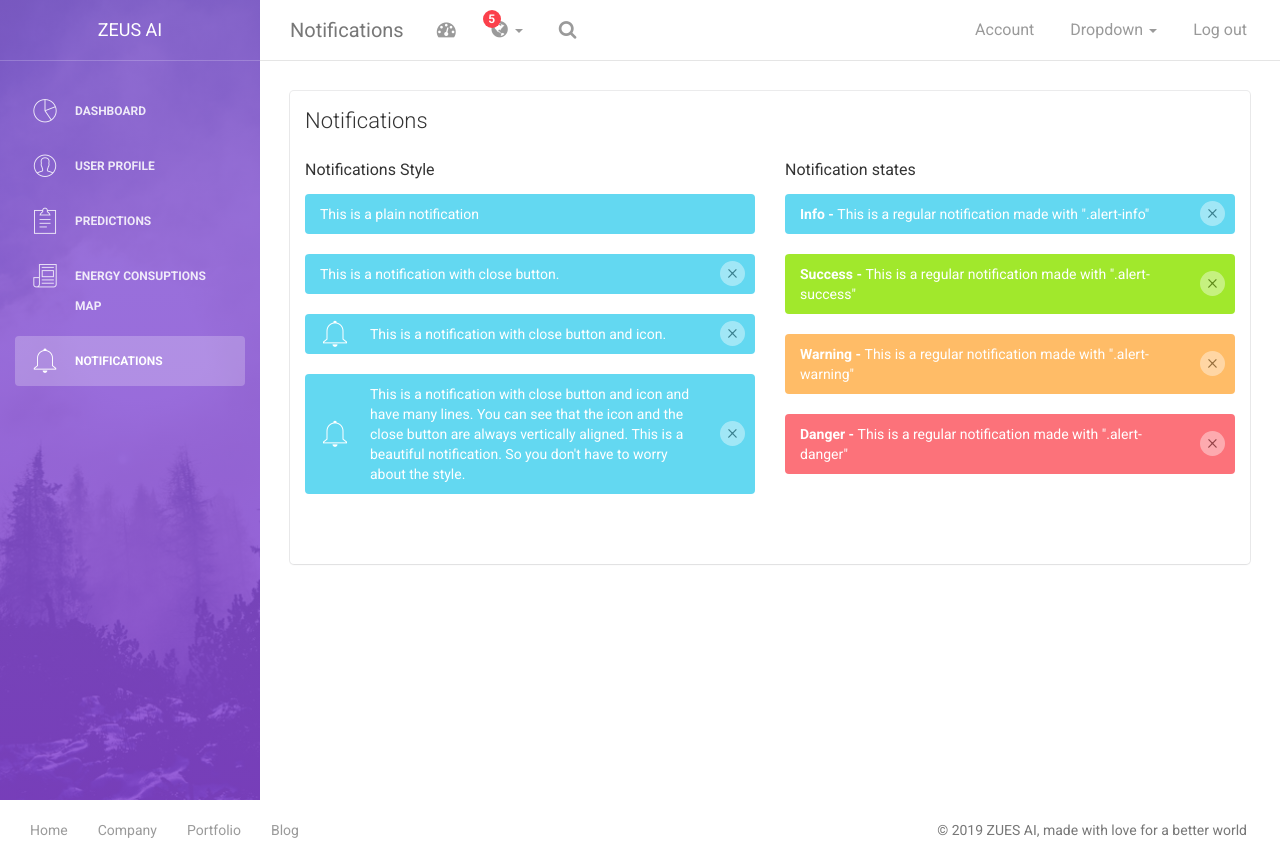
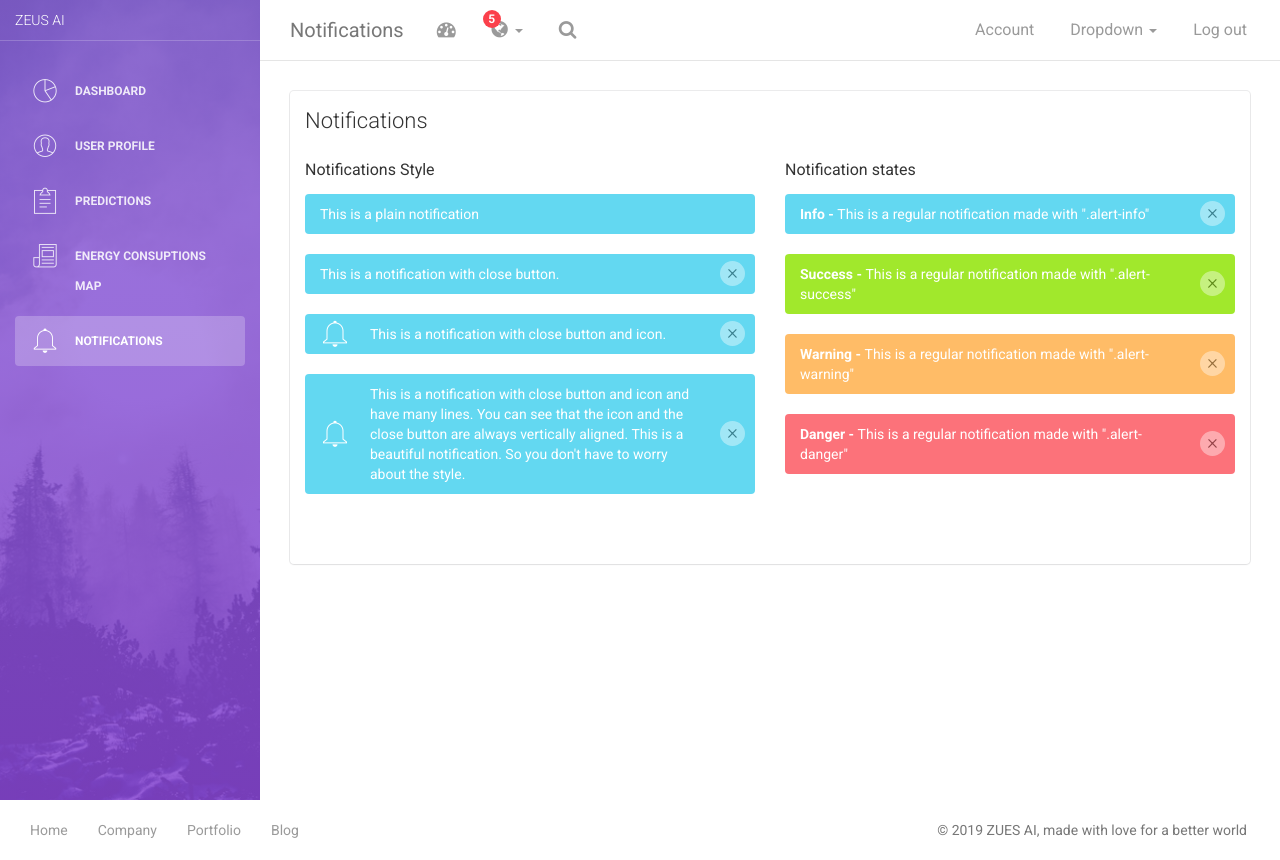
Before and after one commit to ujjwalll/Zeus-AI---ulimate-power-prediction-tool, a plain HTML site: page notifications.html in a window 1280 px wide. Drawn offline with Linux system fonts and the light colour scheme; some packages are replaced by stand-ins of ours.

Commit message:
Update notifications.html

```diff
--- a/notifications.html
+++ b/notifications.html
@@ -41,7 +41,7 @@
 
     	<div class="sidebar-wrapper">
             <div class="logo">
-                <a href="http://www.creative-tim.com" class="simple-text">
+
                     ZEUS AI
                 </a>
             </div>
```
